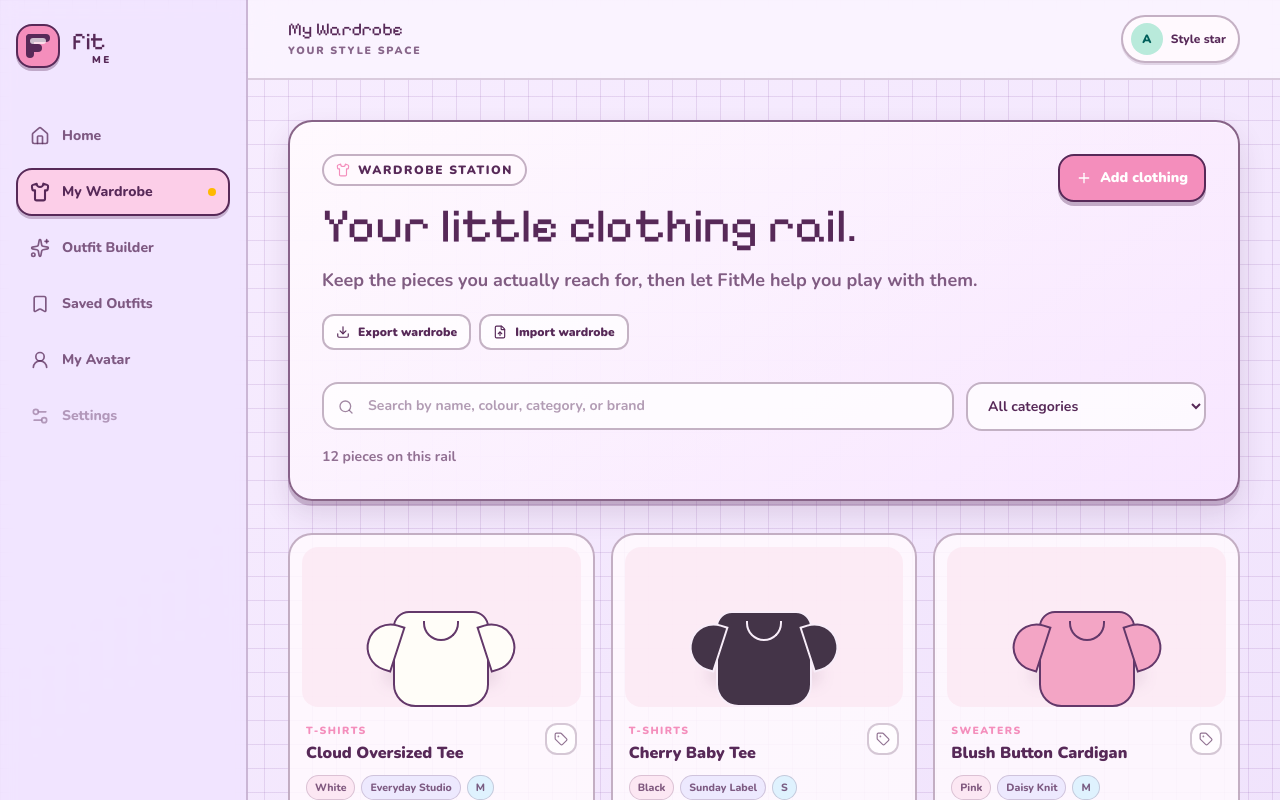
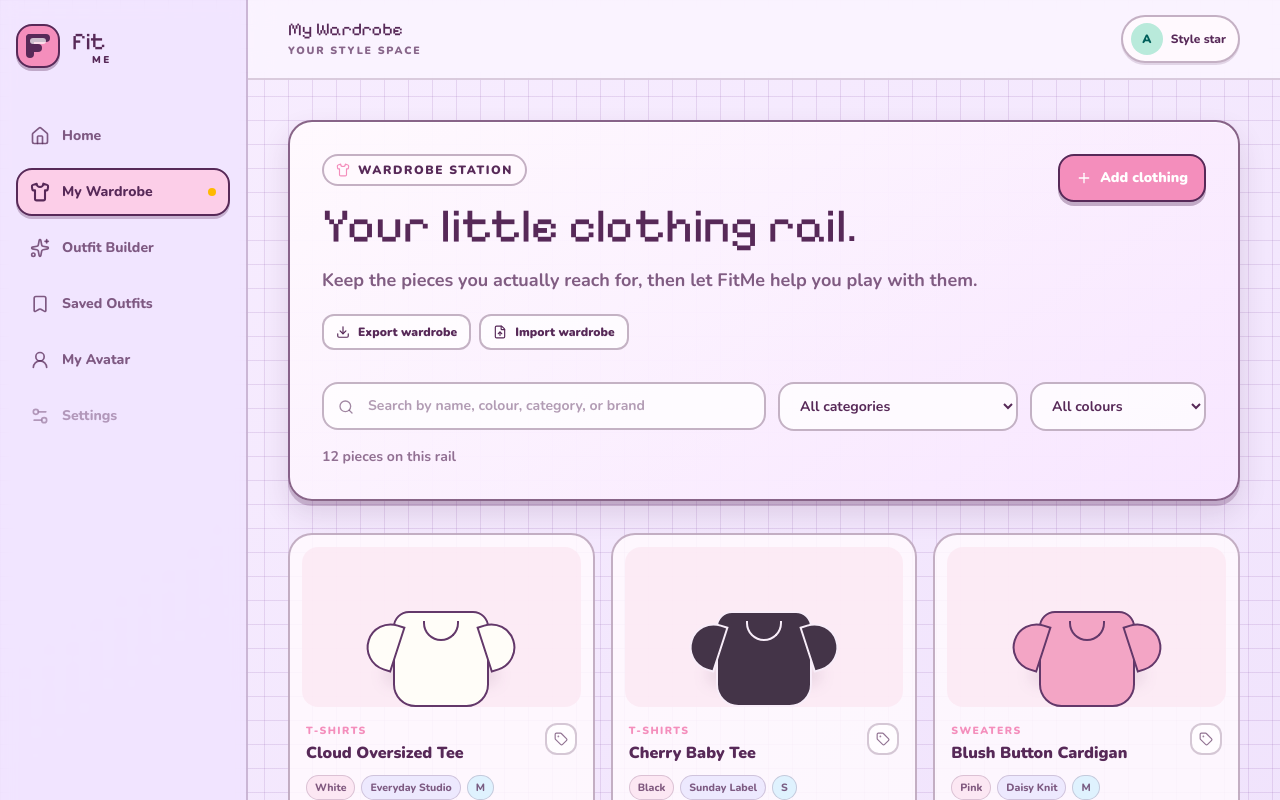
Before and after one commit to 06-nitiin/fitme, a React (Vite) app: page / in a window 1280 px wide. Both pictures are taken after a click on the button "My Wardrobe". Shown: the top 800 px of the page. Built offline with nearby package versions, Linux system fonts and the light colour scheme.

Commit message:
wardrobe color filtering

```diff
--- a/src/lib/wardrobe.ts
+++ b/src/lib/wardrobe.ts
@@ -25,14 +25,17 @@ export function filterWardrobe(
   wardrobe: ClothingItem[],
   searchTerm: string,
   category?: ClothingCategory,
+  color?: string,
 ): ClothingItem[] {
   const normalisedSearch = searchTerm.trim().toLowerCase();
+  const normalisedColor = color?.trim().toLowerCase();
 
   return wardrobe.filter((item) => {
     const matchesCategory = !category || item.category === category;
+    const matchesColor = !normalisedColor || item.color.toLowerCase().includes(normalisedColor);
 
     if (!normalisedSearch) {
-      return matchesCategory;
+      return matchesCategory && matchesColor;
     }
 
     const searchableDetails = [item.name, item.category, item.color, item.brand, item.notes]
@@ -40,7 +43,7 @@ export function filterWardrobe(
       .join(" ")
       .toLowerCase();
 
-    return matchesCategory && searchableDetails.includes(normalisedSearch);
+    return matchesCategory && matchesColor && searchableDetails.includes(normalisedSearch);
   });
 }
 
--- a/src/pages/Wardrobe.tsx
+++ b/src/pages/Wardrobe.tsx
@@ -9,12 +9,16 @@ import { CLOTHING_CATEGORIES, type ClothingCategory, type ClothingItem } from ".
 
 type CategoryFilter = "All" | ClothingCategory;
 
+const COLOR_FILTERS = ["All", "Black", "White", "Blue", "Brown", "Green", "Grey", "Pink", "Red", "Yellow"] as const;
+type ColorFilter = (typeof COLOR_FILTERS)[number];
+
 export function Wardrobe() {
   const [wardrobe, setWardrobe] = useState<ClothingItem[]>(() =>
     loadFromStorage(STORAGE_KEYS.wardrobe, starterWardrobe),
   );
   const [searchTerm, setSearchTerm] = useState("");
   const [selectedCategory, setSelectedCategory] = useState<CategoryFilter>("All");
+  const [selectedColor, setSelectedColor] = useState<ColorFilter>("All");
   const [isFormOpen, setIsFormOpen] = useState(false);
   const [editingItem, setEditingItem] = useState<ClothingItem | null>(null);
   const [importMessage, setImportMessage] = useState("");
@@ -24,8 +28,13 @@ export function Wardrobe() {
   }, [wardrobe]);
 
   const visibleWardrobe = useMemo(
-    () => filterWardrobe(wardrobe, searchTerm, selectedCategory === "All" ? undefined : selectedCategory),
-    [wardrobe, searchTerm, selectedCategory],
+    () => filterWardrobe(
+      wardrobe,
+      searchTerm,
+      selectedCategory === "All" ? undefined : selectedCategory,
+      selectedColor === "All" ? undefined : selectedColor,
+    ),
+    [wardrobe, searchTerm, selectedCategory, selectedColor],
   );
 
   function openAddForm() {
@@ -143,7 +152,7 @@ export function Wardrobe() {
           {importMessage && <p role="status" className="text-xs font-bold text-fitme-plum/70">{importMessage}</p>}
         </div>
 
-        <div className="mt-8 grid gap-3 lg:grid-cols-[minmax(0,1fr)_15rem]">
+        <div className="mt-8 grid gap-3 md:grid-cols-2 lg:grid-cols-[minmax(0,1fr)_15rem_11rem]">
           <label className="relative block">
             <span className="sr-only">Search your wardrobe</span>
             <Search className="pointer-events-none absolute left-4 top-1/2 size-4 -translate-y-1/2 text-fitme-plum/55" aria-hidden="true" />
@@ -168,16 +177,30 @@ export function Wardrobe() {
               ))}
             </select>
           </label>
+
+          <label>
+            <span className="sr-only">Filter by colour</span>
+            <select
+              value={selectedColor}
+              onChange={(event) => setSelectedColor(event.target.value as ColorFilter)}
+              className="w-full rounded-2xl border-2 border-fitme-plum/35 bg-white/75 px-4 py-3 text-sm font-bold text-fitme-plum outline-none transition focus:border-fitme-plum focus:ring-2 focus:ring-pink-200"
+            >
+              {COLOR_FILTERS.map((color) => (
+                <option key={color} value={color}>{color === "All" ? "All colours" : color}</option>
+              ))}
+            </select>
+          </label>
         </div>
 
         <div className="mt-4 flex items-center justify-between gap-3 text-sm font-bold text-fitme-plum/65">
           <p>{visibleWardrobe.length} {visibleWardrobe.length === 1 ? "piece" : "pieces"} on this rail</p>
-          {(searchTerm || selectedCategory !== "All") && (
+          {(searchTerm || selectedCategory !== "All" || selectedColor !== "All") && (
             <button
               type="button"
               onClick={() => {
                 setSearchTerm("");
                 setSelectedCategory("All");
+                setSelectedColor("All");
               }}
               className="fitme-tap text-xs font-black text-fitme-plum underline decoration-dashed underline-offset-4"
             >
```
